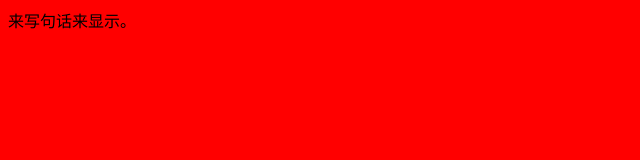
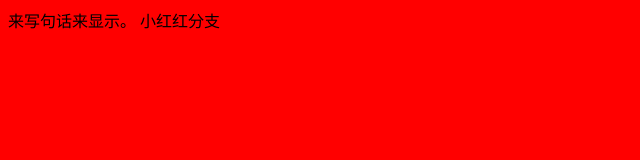
Before and after one commit to xiaocaotx/testpro, a plain HTML site: page index.html in a window 1280 px wide. Shown: the whole page, without its empty margins (0-640 px from the left). Drawn offline with Linux system fonts and the light colour scheme.

Commit message:
分支名称

```diff
--- a/index.html
+++ b/index.html
@@ -10,6 +10,7 @@
 
 <body>
     来写句话来显示。
+    小红红分支
     <script src="./js/01.js"></script>
 </body>
 
```
